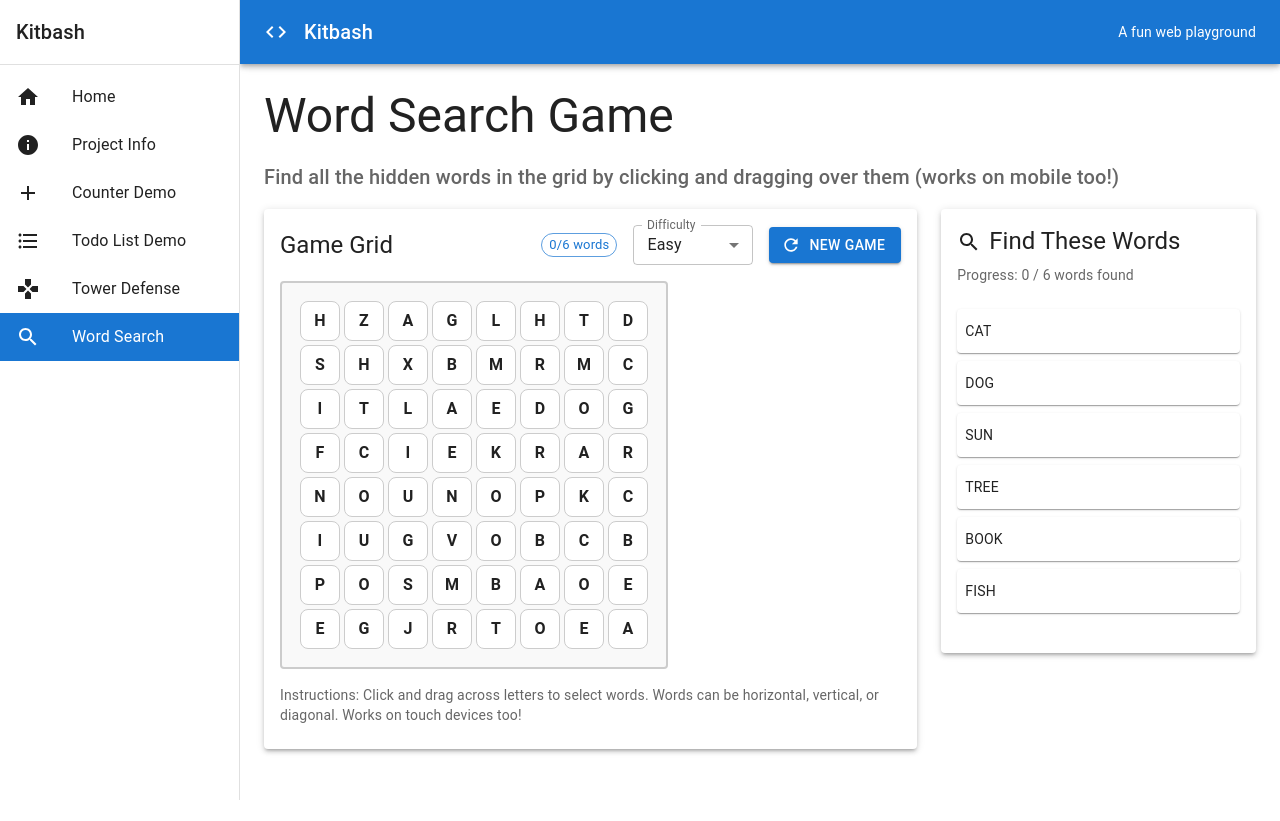
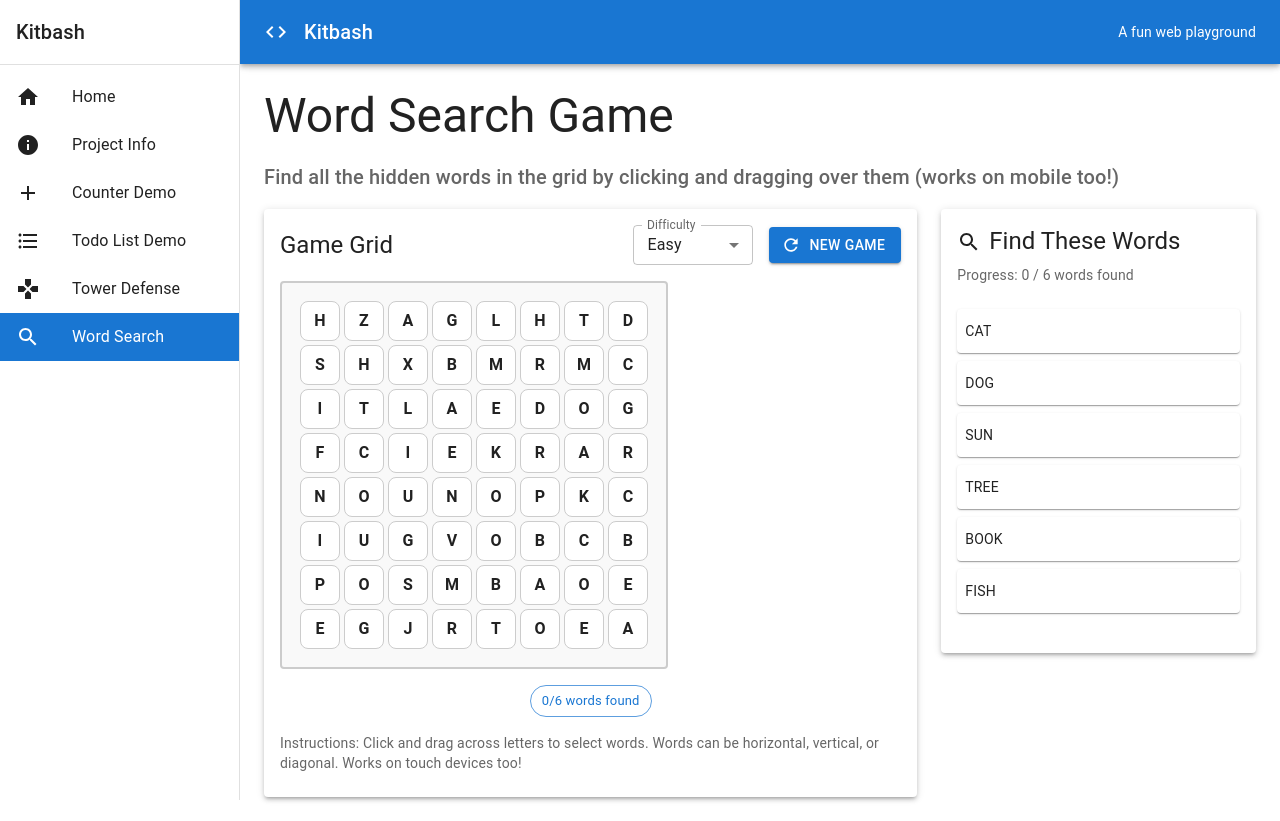
Before and after one commit to taco429/kitbash, a React (Vite) app: page /kitbash/word-search in a window 1280 px wide. Before the commit the page ends 800 px from the top, so only its background shows below. Built offline with nearby package versions, Linux system fonts and the light colour scheme.

Commit message:
move timer to main page

```diff
--- a/src/pages/WordSearchPage.tsx
+++ b/src/pages/WordSearchPage.tsx
@@ -478,16 +478,6 @@ export const WordSearchPage = () => {
             <Typography variant="h6" sx={{ flexGrow: 1, ml: 1 }}>
               Word Search
             </Typography>
-            <Chip
-              label={`${foundWords.length}/${words.length}`}
-              size="small"
-              sx={{
-                mr: 1,
-                backgroundColor: 'rgba(255, 255, 255, 0.2)',
-                color: 'white',
-                fontSize: '0.75rem'
-              }}
-            />
             <FormControl size="small" sx={{ minWidth: 80, mr: 1 }}>
               <Select
                 value={difficulty}
@@ -515,6 +505,7 @@ export const WordSearchPage = () => {
           pt: '48px', // Account for header height
           height: '100%',
           display: 'flex',
+          flexDirection: 'column',
           alignItems: 'center',
           justifyContent: 'center',
           overflow: 'hidden'
@@ -554,6 +545,16 @@ export const WordSearchPage = () => {
             ))}
             {renderFoundWordLines()}
             {renderSelectionLine()}
+          </Box>
+
+          {/* Word Counter */}
+          <Box sx={{ mt: 2 }}>
+            <Chip
+              label={`${foundWords.length}/${words.length} words found`}
+              color="primary"
+              variant="outlined"
+              size="medium"
+            />
           </Box>
         </Box>
 
@@ -669,12 +670,6 @@ export const WordSearchPage = () => {
                   Game Grid
                 </Typography>
                 <Box sx={{ display: 'flex', gap: 2, alignItems: 'center' }}>
-                  <Chip
-                    label={`${foundWords.length}/${words.length} words`}
-                    color="primary"
-                    variant="outlined"
-                    size="small"
-                  />
                   <FormControl size="small" sx={{ minWidth: 120 }}>
                     <InputLabel>Difficulty</InputLabel>
                     <Select
@@ -745,6 +740,15 @@ export const WordSearchPage = () => {
             {renderSelectionLine()}
           </Box>
 
+              <Box sx={{ mt: 2, display: 'flex', justifyContent: 'center' }}>
+                <Chip
+                  label={`${foundWords.length}/${words.length} words found`}
+                  color="primary"
+                  variant="outlined"
+                  size="medium"
+                />
+              </Box>
+
               <Box sx={{ mt: 2 }}>
                 <Typography variant="body2" color="text.secondary">
                   Instructions: Click and drag across letters to select words. Words can be horizontal, vertical, or diagonal. Works on touch devices too!
```
